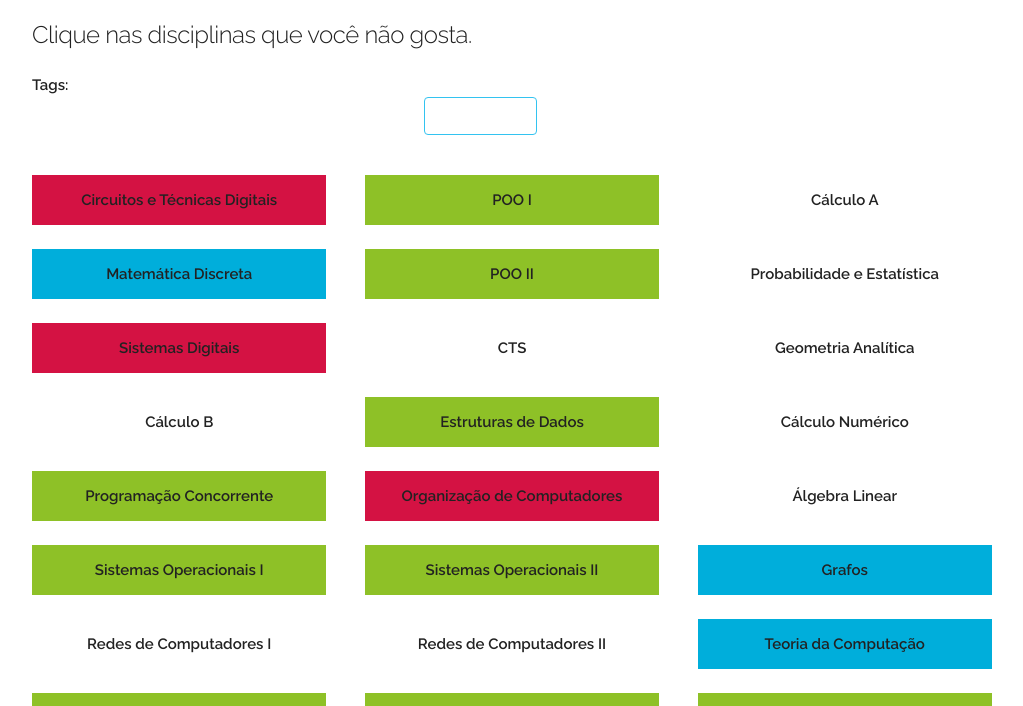
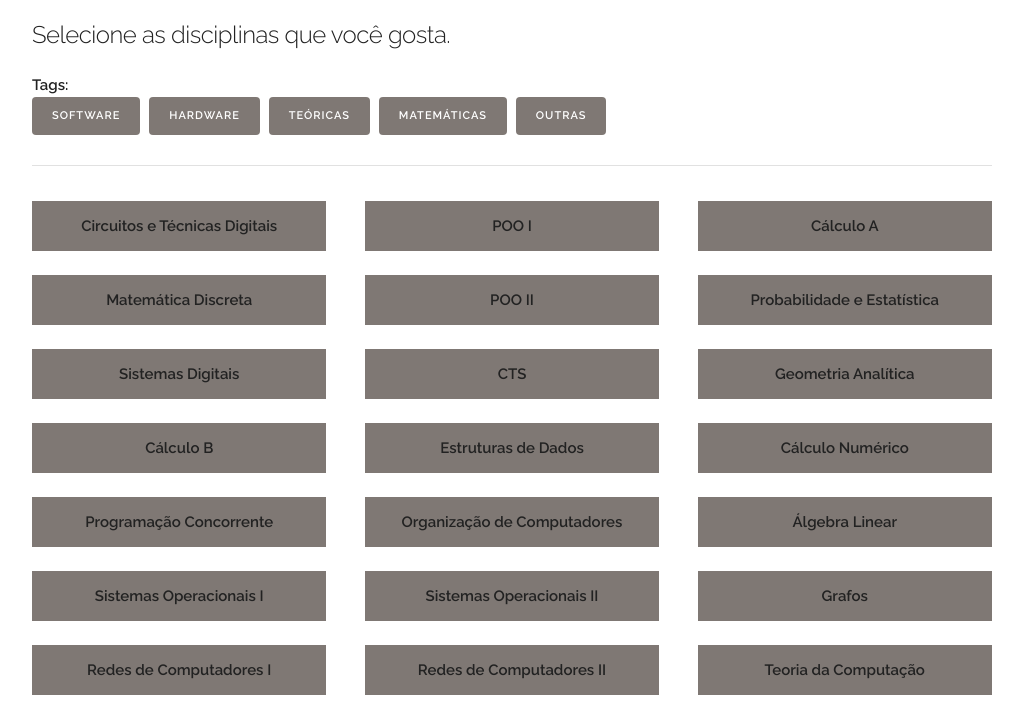
Before and after one commit to paladini/UFSC-cco-tccema, a plain HTML site: page index.html in a window 1280 px wide. Shown: the part 63-769 px from the top of the page, without its empty margins (128-1151 px from the left). Drawn offline with nearby package versions, Linux system fonts and the light colour scheme.

Commit message:
Tags working.

```diff
--- a/css/custom.css
+++ b/css/custom.css
@@ -8,28 +8,49 @@
 	line-height: 50px;
 }
 
-.selected {}
-.selected:hover, .sw-removed, .hw-removed {
+.selected, .removed {
+	-webkit-appearance: button;
+	cursor: pointer;
+}
+
+.removed { background-color: #7f7874 !important; }
+.removed:hover { background-color: #9f9691 !important; }
+
+/* Tags */
+.button-tag {
+	height: 38px;
+	margin: 0 5px 0px 0px;
+	padding: 0 20px;
+	font-size: 11px;
+	font-weight: 600;
+	line-height: 38px;
+	letter-spacing: .1rem;
+	text-transform: uppercase;
+	text-decoration: none;
+	white-space: nowrap;
+	border-radius: 4px;
+	color: #FFF;
+	display: inline-block;
+	-webkit-appearance: button;
+	cursor: pointer;
+}
+
+.button-tag:hover {
+	color: #FFF;
 	background-color: #9f9691 !important;
-}
-.removed {
-	background-color: #7f7874 !important;
 }
 
 /* Green */
-.sw {
-	background-color: #8ec127;
-	border: 0px !important;
-}
+.sw { background-color: #8ec127; }
 
 /* Red */
-.hw {
-	background-color: #d41243;
-	border: 0px !important;
-}
+.hw { background-color: #d41243; }
 
 /* Blue */
-.theory {
-	background-color: #00aedb;
-	border: 0px !important;
-}
+.theory { background-color: #00aedb; }
+
+/* Orange */
+.math { background-color: #F47835; }
+
+/* Purple */
+.misc { background-color: #a200ff; }
--- a/index.html
+++ b/index.html
@@ -36,26 +36,26 @@
   <div class="container" id="container">
     <div class="row">
       <h1>TCCema</h1>
-      <h5>Clique nas disciplinas que você não gosta.</h5>
+      <h5>Selecione as disciplinas que você gosta.</h5>
     </div>
 
     <div class="row">
-      <div class="eight columns">
-        <b>Tags:</b></br>
-        <input class="button-primary selected sw" data-tag="sw" value="Software" type="button">
-        <input class="button-primary selected hw" data-tag="hw" value="Hardware" type="button">
-        <input class="button-primary selected theory" data-tag="theory" value="Teóricas" type="button">
-        <input class="button-primary" value="Outras" type="button">
+      <div class="twelve columns">
+        <b style="display: block;">Tags:</b>
+        <a class="button-tag removed sw" data-tag="sw">Software</a>
+        <a class="button-tag removed hw" data-tag="hw">Hardware</a>
+        <a class="button-tag removed theory" data-tag="theory">Teóricas</a>
+        <a class="button-tag removed math" data-tag="math">Matemáticas</a>
+        <a class="button-tag removed misc" data-tag="misc">Outras</a>
       </div>
     </div>
 
-    &nbsp;
+    <hr>
 
     <div class="row" id="last">
       <div class="three columns">&nbsp;</div>
       <div class="six columns">
         <div style="margin: 0 auto; background-color: #000; height: 100px;">teste</div>
-        <!-- <input class="button-primary" value="Próximo!" type="button"> -->
       </div>
       <div class="three columns">&nbsp;</div>
     </div>
--- a/js/default.js
+++ b/js/default.js
@@ -155,7 +155,7 @@ $(document).ready(function(){
 		for(var j = 0; j < courses_per_row; j = j + 1) {
 			if (aux < courses.length) {
 				var grid_item = document.createElement('div');
-				grid_item.className = "grid-item four columns selected " + courses[aux]["topic"];
+				grid_item.className = "grid-item four columns removed " + courses[aux]["topic"];
 				grid_item.dataset.tag = courses[aux]["topic"];
 				grid_item.innerHTML = "<span class=\"center\">" + courses[aux]["name"] + "</span>";
 				aux = aux + 1;
@@ -167,48 +167,32 @@ $(document).ready(function(){
 	}
 
 	$('.selected').on('click', function(e) {
-		e.preventDefault();
-		if ($(this).hasClass('button-primary')) {
-			var tag = $(this).data('tag');
-			var etag = $('.' + tag);
-
-			$(this).toggleClass(tag + '-removed ' + tag);
-			if ($(this).hasClass('removed')){
-				etag.removeClass('removed');
-				etag.addClass('selected');
-			} else {
-				etag.removeClass('selected');
-				etag.addClass('removed');
-			}
-
-		} else {
-			$(this).toggleClass('selected removed');
-		}
+		$(this).toggleClass('selected removed');
 	});
 
 	$('.removed').on('click', function(){
 		$(this).toggleClass('selected removed');
 	});
 
-	// $('.button-primary').on('click', function(e){
-	// 	e.preventDefault();
-	// 	var etag = $('.' + $(this).data('tag'));
-	// 	// if (etag.hasClass('selected')) {
-	// 	// 	etag.removeClass('selected');
-	// 	// 	etag.addClass('removed');
-	// 	// } else {
-	// 	// 	etag.removeClass('removed');
-	// 	// 	etag.addClass('selected');
-	// 	// }
-	// 	// etag.toggleClass('selected removed');
-	// 	$(this).toggleClass('selected removed');
+	$('.button-tag').on('click', function(e){
+		e.preventDefault();
+		var etag = $('.' + $(this).data('tag'));
+		// if (etag.hasClass('selected')) {
+		// 	etag.removeClass('selected');
+		// 	etag.addClass('removed');
+		// } else {
+		// 	etag.removeClass('removed');
+		// 	etag.addClass('selected');
+		// }
+		// etag.toggleClass('selected removed');
+		$(this).toggleClass('selected removed');
 
-	// 	if ($(this).hasClass('removed')){
-	// 		etag.removeClass('removed');
-	// 		etag.addClass('selected');
-	// 	} else {
-	// 		etag.removeClass('selected');
-	// 		etag.addClass('removed');
-	// 	}
-	// })
+		if ($(this).hasClass('removed')){
+			etag.removeClass('removed');
+			etag.addClass('selected');
+		} else {
+			etag.removeClass('selected');
+			etag.addClass('removed');
+		}
+	})
 });
```
